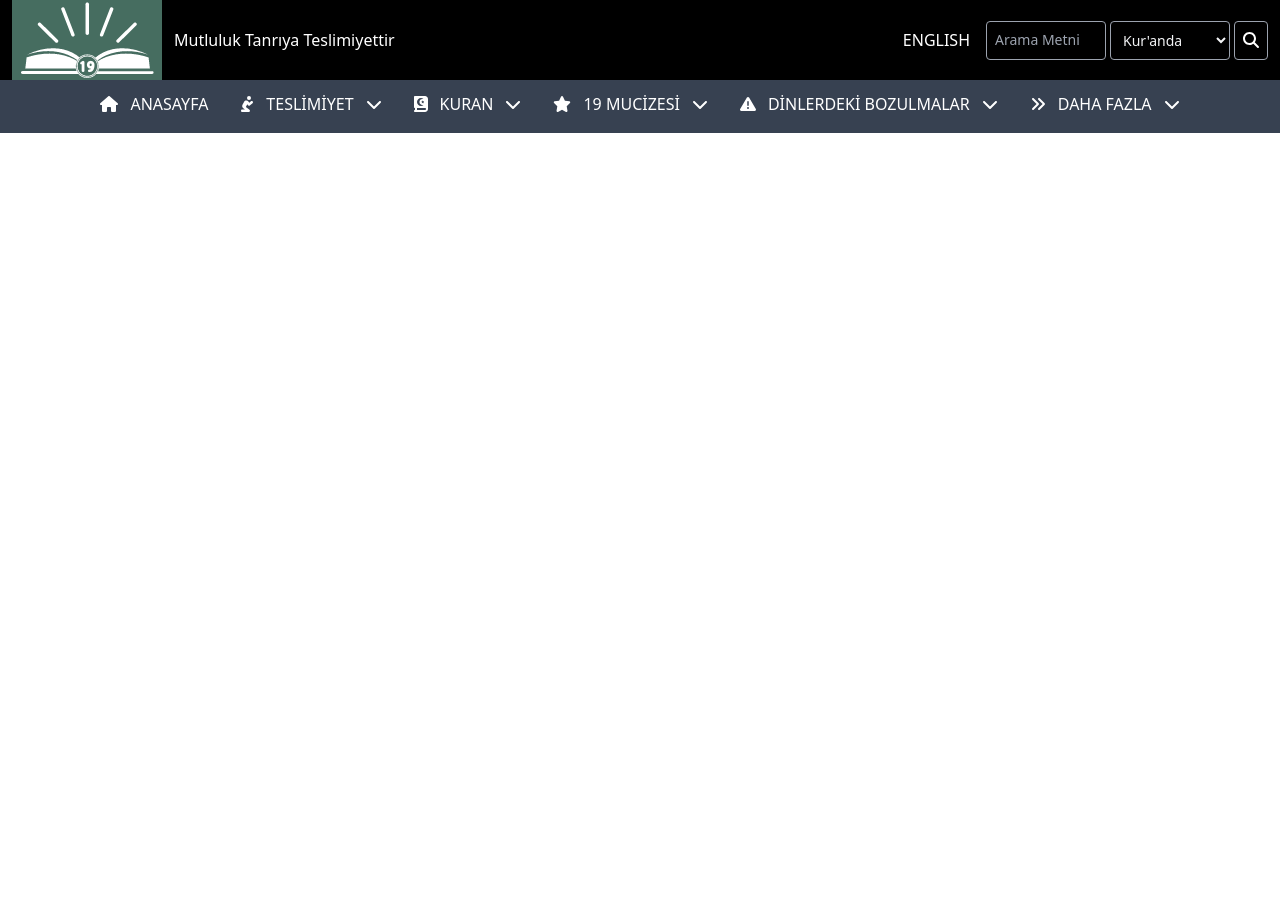
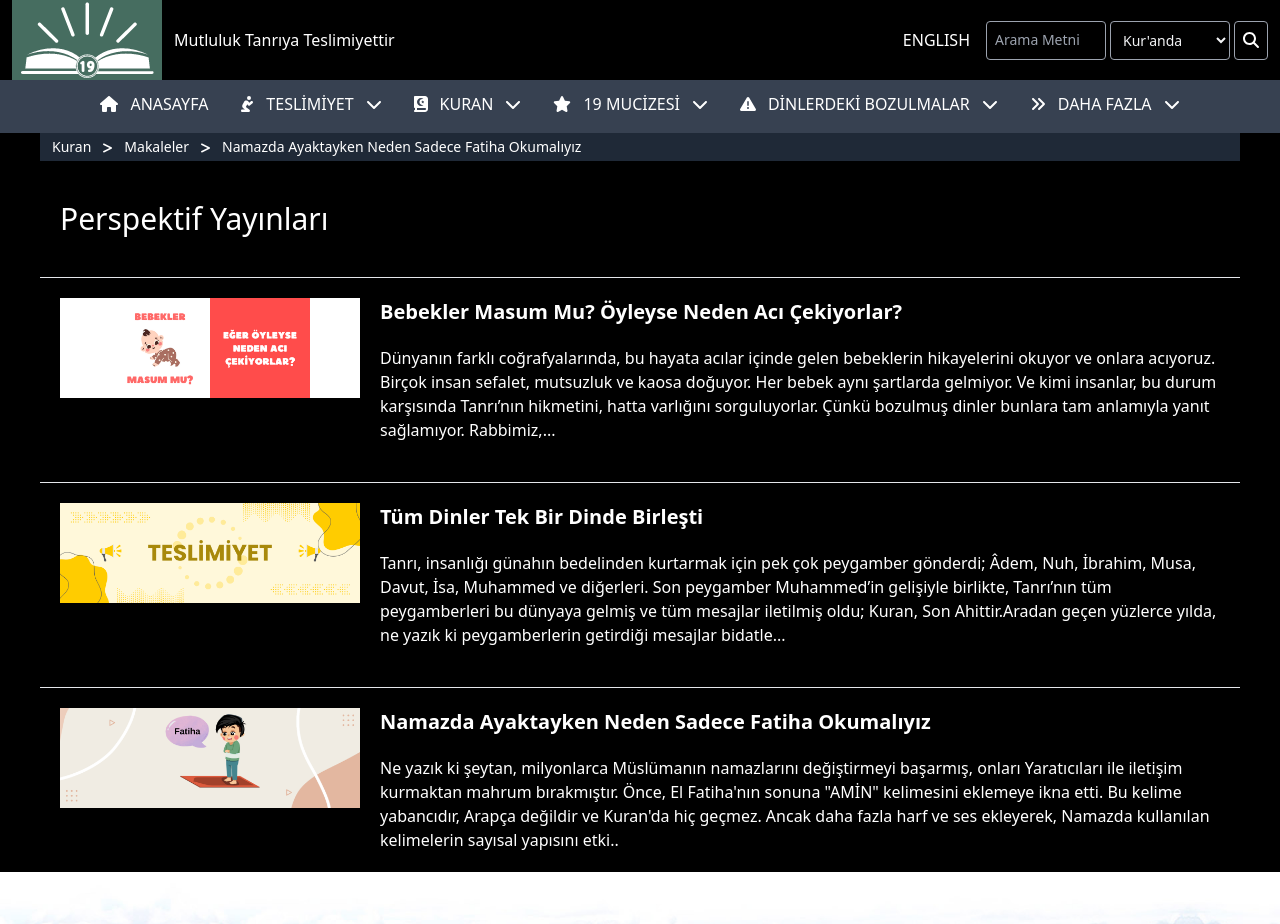
Before and after one commit to SubmitterTech/teslimolanorg, a React (Create React App) app in the folder frontend/: page /makaleler in a window 1280 px wide. Shown: the top 924 px of the page. Before the commit the page ends 800 px from the top, so only its background shows below. Built offline with nearby package versions, Linux system fonts and the light colour scheme.

Commit message:
Show All Articles Page added

```diff
--- a/frontend/src/App.js
+++ b/frontend/src/App.js
@@ -6,6 +6,7 @@ import NewsSlider from "./components/NewsSlider/NewsSlider";
 import PerspectiveContent from "./components/Perspectives/PerspectiveContent";
 import VideoContent from "./components/Videos/VideoContent";
 import AllPerspectives from "./components/Perspectives/AllPerspectives";
+import AllArticles from "./components/Articles/AllArticles";
 
 function App() {
   return (
@@ -13,11 +14,12 @@ function App() {
     <Header/>
       <Routes>
         <Route path="/" element={<HomePage/>} />
-        <Route path="/makaleler/namazda-ayaktayken-neden-sadece-fatiha-okumaliyiz" element={<Content/>}/>
+        <Route path="/makale/namazda-ayaktayken-neden-sadece-fatiha-okumaliyiz" element={<Content/>}/>
         <Route path="/news-slider" element={<NewsSlider/>}/>
         <Route path="/perspektif" element={<PerspectiveContent/>}/>
         <Route path="/perspektifler" element={<AllPerspectives/>}/>
         <Route path="/videolar" element={<VideoContent/>}/>
+        <Route path="/makaleler" element={<AllArticles/>}/>
       </Routes>
     </BrowserRouter>
   );
--- /dev/null
+++ b/frontend/src/components/Articles/AllArticles.js
@@ -0,0 +1,87 @@
+import { Link } from "react-router-dom";
+import Footer from "../Footer/Footer";
+import Directory from "../Directory/Directory";
+
+const AllArticles = () => {
+
+  return (
+    <div className="flex flex-col md:justify-center md:items-center bg-black w-full">
+      <div className="flex flex-col md:max-w-[1200px] md:w-full gap-5">
+        <Directory />
+        <h1 className="text-3xl text-white p-5">Perspektif Yayınları</h1>
+
+        <div className="flex flex-col gap-10 border-t p-5">
+          <div className="flex flex-col md:flex-row gap-5">
+            <div className="md:max-w-[300px]">
+              <img src="/makale-bebeklermasummu.png" alt="" />
+            </div>
+            <div>
+              <h1 className="text-white font-semibold text-xl">
+                <Link to="">
+                  Bebekler Masum Mu? Öyleyse Neden Acı Çekiyorlar?
+                </Link>
+              </h1>
+              <p className="text-white mt-5">
+                Dünyanın farklı coğrafyalarında, bu hayata acılar içinde gelen
+                bebeklerin hikayelerini okuyor ve onlara acıyoruz. Birçok insan
+                sefalet, mutsuzluk ve kaosa doğuyor. Her bebek aynı şartlarda
+                gelmiyor. Ve kimi insanlar, bu durum karşısında Tanrı’nın
+                hikmetini, hatta varlığını sorguluyorlar. Çünkü bozulmuş dinler
+                bunlara tam anlamıyla yanıt sağlamıyor. Rabbimiz,...
+              </p>
+            </div>
+          </div>
+        </div>
+
+        <div className="flex flex-col gap-10 border-t p-5">
+          <div className="flex flex-col md:flex-row gap-5">
+            <div className="md:max-w-[300px]">
+              <img src="/teslimolanorg_banner3.png" alt="" />
+            </div>
+            <div>
+              <h1 className="text-white font-semibold text-xl">
+                <Link to="">Tüm Dinler Tek Bir Dinde Birleşti</Link>
+              </h1>
+              <p className="text-white mt-5">
+                Tanrı, insanlığı günahın bedelinden kurtarmak için pek çok
+                peygamber gönderdi; Âdem, Nuh, İbrahim, Musa, Davut, İsa,
+                Muhammed ve diğerleri. Son peygamber Muhammed’in gelişiyle
+                birlikte, Tanrı’nın tüm peygamberleri bu dünyaya gelmiş ve tüm
+                mesajlar iletilmiş oldu; Kuran, Son Ahittir.Aradan geçen
+                yüzlerce yılda, ne yazık ki peygamberlerin getirdiği mesajlar
+                bidatle...
+              </p>
+            </div>
+          </div>
+        </div>
+
+        <div className="flex flex-col gap-10 border-t p-5">
+          <div className="flex flex-col md:flex-row gap-5">
+            <div className="md:max-w-[300px]">
+              <img src="/sadece-fatiha.png" alt="" />
+            </div>
+            <div>
+              <h1 className="text-white font-semibold text-xl">
+                <Link to="">
+                  Namazda Ayaktayken Neden Sadece Fatiha Okumalıyız
+                </Link>
+              </h1>
+              <p className="text-white mt-5">
+                Ne yazık ki şeytan, milyonlarca Müslümanın namazlarını
+                değiştirmeyi başarmış, onları Yaratıcıları ile iletişim
+                kurmaktan mahrum bırakmıştır. Önce, El Fatiha'nın sonuna "AMİN"
+                kelimesini eklemeye ikna etti. Bu kelime yabancıdır, Arapça
+                değildir ve Kuran'da hiç geçmez. Ancak daha fazla harf ve ses
+                ekleyerek, Namazda kullanılan kelimelerin sayısal yapısını
+                etki..
+              </p>
+            </div>
+          </div>
+        </div>
+      </div>
+      <Footer />
+    </div>
+  );
+};
+
+export default AllArticles;
--- a/frontend/src/components/Articles/FeaturedArticles.js
+++ b/frontend/src/components/Articles/FeaturedArticles.js
@@ -9,7 +9,7 @@ const FeaturedArticles = () => {
       title: "Namazda Ayaktayken Neden Sadece Fatiha Okumalıyız",
       description:
         "Namazda ayakta dururken neden sadece Fatiha suresini okuduğumuzu açıklayan makale.",
-      linkSrc: "/makaleler/namazda-ayaktayken-neden-sadece-fatiha-okumaliyiz",
+      linkSrc: "/makale/namazda-ayaktayken-neden-sadece-fatiha-okumaliyiz",
     },
     {
       image: "si̇te-banners.png",
--- a/frontend/src/components/Perspectives/AllPerspectives.js
+++ b/frontend/src/components/Perspectives/AllPerspectives.js
@@ -3,14 +3,16 @@ import { FontAwesomeIcon } from "@fortawesome/react-fontawesome";
 import React from "react";
 import { Link } from "react-router-dom";
 import Footer from "../Footer/Footer";
+import Directory from "../Directory/Directory";
 
 const AllPerspectives = () => {
   return (
     <div className="flex flex-col md:justify-center md:items-center bg-black w-full">
-      <div className="flex flex-col md:max-w-[1200px] md:w-full p-5 gap-5">
-        <h1 className="text-3xl text-white">Perspektif Yayınları</h1>
+      <div className="flex flex-col md:max-w-[1200px] md:w-full gap-5">
+      <Directory/>
+        <h1 className="text-3xl text-white p-5">Perspektif Yayınları</h1>
 
-        <div className="flex flex-col gap-10 border-t py-5">
+        <div className="flex flex-col gap-10 border-t p-5">
           <h2 className="text-3xl text-white">1990 - Yılı</h2>
           <div className="grid grid-cols-2 md:grid-cols-4 gap-10 place-items-center">
             <div className="flex flex-col justify-center items-center bg-gray-800 w-[180px]  gap-3 rounded py-5">
@@ -104,7 +106,7 @@ const AllPerspectives = () => {
           </div>
         </div>
 
-        <div className="flex flex-col gap-10 border-t py-5">
+        <div className="flex flex-col gap-10 border-t p-5">
           <h2 className="text-3xl text-white">1990 - Yılı</h2>
           <div className="grid grid-cols-2 md:grid-cols-4 gap-10 place-items-center">
             <div className="flex flex-col justify-center items-center bg-gray-800 w-[180px]  gap-3 rounded py-5">
@@ -198,7 +200,7 @@ const AllPerspectives = () => {
           </div>
         </div>
 
-        <div className="flex flex-col gap-10 border-t py-5">
+        <div className="flex flex-col gap-10 border-t p-5">
           <h2 className="text-3xl text-white">1990 - Yılı</h2>
           <div className="grid grid-cols-2 md:grid-cols-4 gap-10 place-items-center">
             <div className="flex flex-col justify-center items-center bg-gray-800 w-[180px]  gap-3 rounded py-5">
```
Also changed, not shown: frontend/public/makale-bebeklermasummu.png (added).
